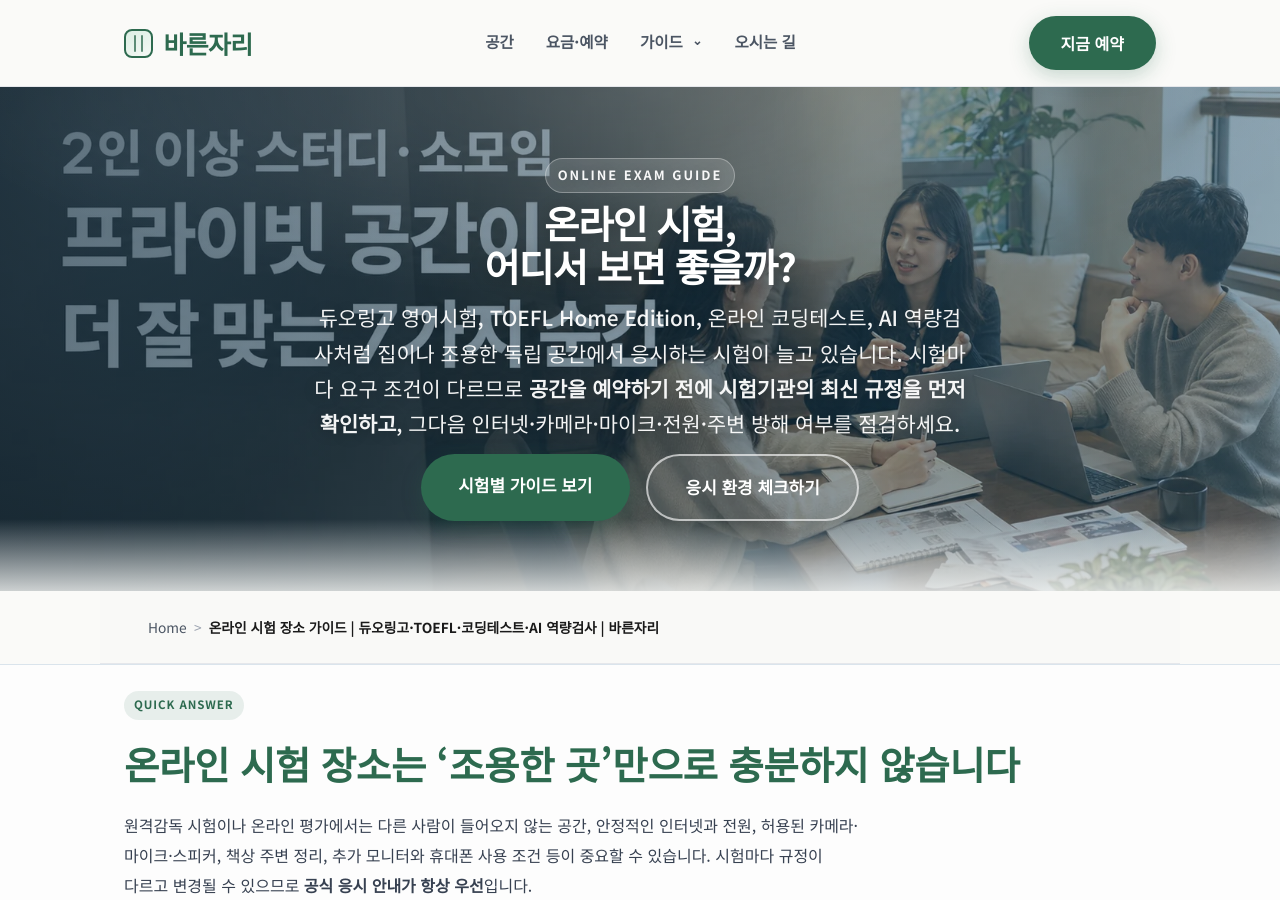
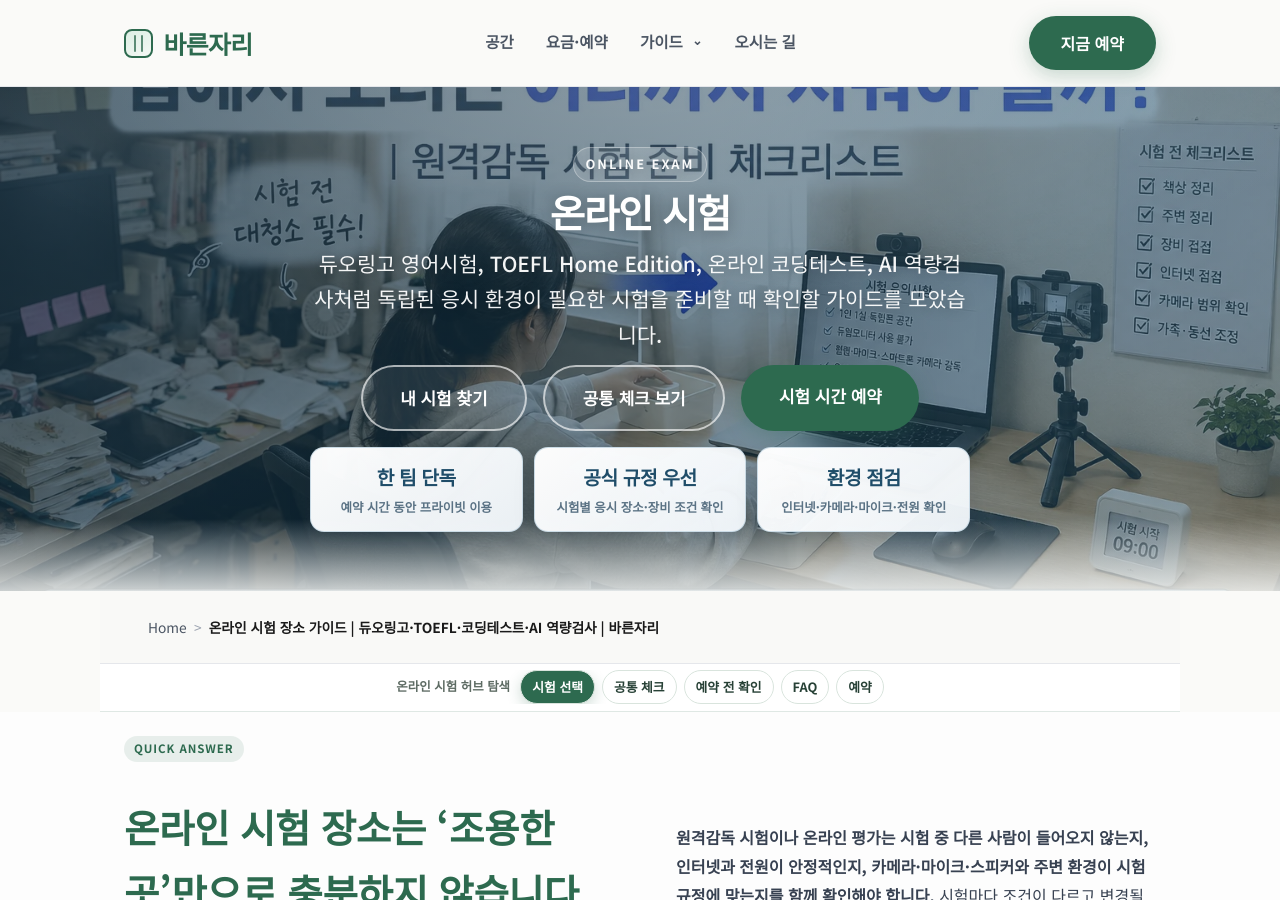
Before and after one commit to bareunspace/blog, a Jekyll site: the page built from exam.html, in a window 1280 px wide and 900 px high. Built offline with Jekyll 4.4.1, drawn with Linux system fonts in a browser that asks for light colours; some of the changed text lies outside the part shown.

Commit message:
Align exam hub UI with existing hub pages

```diff
--- a/exam.html
+++ b/exam.html
@@ -12,104 +12,161 @@
 css_version: 20260818-1
 script_version: 20260711-4
 ---
+
 <main class="about-page blog-hub study-hub exam-hub">
   <section id="home" class="study-hero">
     <div class="section-inner">
-      <p class="section-label">Online Exam Guide</p>
-      <h1 class="section-title">온라인 시험,<br />어디서 보면 좋을까?</h1>
-      <p class="hero-subtitle">듀오링고 영어시험, TOEFL Home Edition, 온라인 코딩테스트, AI 역량검사처럼 집이나 조용한 독립 공간에서 응시하는 시험이 늘고 있습니다. 시험마다 요구 조건이 다르므로 <strong>공간을 예약하기 전에 시험기관의 최신 규정을 먼저 확인하고</strong>, 그다음 인터넷·카메라·마이크·전원·주변 방해 여부를 점검하세요.</p>
+      <p class="section-label">Online Exam</p>
+      <h1 class="section-title">온라인 시험</h1>
+      <p class="hero-subtitle">듀오링고 영어시험, TOEFL Home Edition, 온라인 코딩테스트, AI 역량검사처럼 독립된 응시 환경이 필요한 시험을 준비할 때 확인할 가이드를 모았습니다.</p>
       <div class="hero-btns">
-        <a href="#exam-guides" class="btn-primary">시험별 가이드 보기</a>
-        <a href="#checklist" class="btn-outline">응시 환경 체크하기</a>
+        <a href="#exam-guides" class="btn-outline">내 시험 찾기</a>
+        <a href="#common-check" class="btn-outline">공통 체크 보기</a>
+        <a href="/booking/" class="btn-primary">시험 시간 예약</a>
+      </div>
+      <div class="study-hero-metrics" aria-label="온라인 시험 공간 핵심 안내">
+        <article class="study-metric-card">
+          <p class="study-metric-value">한 팀 단독</p>
+          <p class="study-metric-label">예약 시간 동안 프라이빗 이용</p>
+        </article>
+        <article class="study-metric-card">
+          <p class="study-metric-value">공식 규정 우선</p>
+          <p class="study-metric-label">시험별 응시 장소·장비 조건 확인</p>
+        </article>
+        <article class="study-metric-card">
+          <p class="study-metric-value">환경 점검</p>
+          <p class="study-metric-label">인터넷·카메라·마이크·전원 확인</p>
+        </article>
       </div>
     </div>
   </section>
 
   {% include breadcrumb.html %}
 
-  <section id="quick-answer" class="guide-summary-section study-surface">
+  <nav class="guide-toc" aria-label="온라인 시험 허브 목차">
+    <div class="guide-toc-inner">
+      <span class="guide-toc-label">온라인 시험 허브 탐색</span>
+      <a href="#exam-guides">시험 선택</a>
+      <a href="#common-check">공통 체크</a>
+      <a href="#checklist">예약 전 확인</a>
+      <a href="#faq">FAQ</a>
+      <a href="#booking">예약</a>
+    </div>
+  </nav>
+
+  <section id="quick-answer" class="guide-summary-section study-surface-soft" aria-label="온라인 시험 장소 빠른 답변">
     <div class="section-inner">
-      <p class="section-label">Quick Answer</p>
-      <h2 class="section-title">온라인 시험 장소는 ‘조용한 곳’만으로 충분하지 않습니다</h2>
-      <p class="section-desc">원격감독 시험이나 온라인 평가에서는 다른 사람이 들어오지 않는 공간, 안정적인 인터넷과 전원, 허용된 카메라·마이크·스피커, 책상 주변 정리, 추가 모니터와 휴대폰 사용 조건 등이 중요할 수 있습니다. 시험마다 규정이 다르고 변경될 수 있으므로 <strong>공식 응시 안내가 항상 우선</strong>입니다.</p>
-      <div class="about-highlight-grid">
-        <article class="about-highlight-card"><h3>독립된 공간</h3><p>시험 중 다른 사람의 출입이나 대화가 문제가 되지 않는지 확인합니다.</p></article>
-        <article class="about-highlight-card"><h3>인터넷·전원</h3><p>시험 전체 시간 동안 연결과 노트북 전원을 안정적으로 유지할 수 있는지 확인합니다.</p></article>
-        <article class="about-highlight-card"><h3>카메라·마이크</h3><p>시험기관이 요구하는 카메라 각도, 마이크, 스피커 또는 보조 카메라 조건을 확인합니다.</p></article>
-        <article class="about-highlight-card"><h3>책상과 주변 환경</h3><p>허용되지 않는 물건, 추가 화면, 메모지나 전자기기를 치워야 하는지 확인합니다.</p></article>
+      <div class="interview-flow-heading">
+        <p class="section-label">Quick Answer</p>
+        <h2 class="section-title">온라인 시험 장소는 ‘조용한 곳’만으로 충분하지 않습니다</h2>
+        <p><strong>원격감독 시험이나 온라인 평가는 시험 중 다른 사람이 들어오지 않는지, 인터넷과 전원이 안정적인지, 카메라·마이크·스피커와 주변 환경이 시험 규정에 맞는지를 함께 확인해야 합니다.</strong> 시험마다 조건이 다르고 변경될 수 있으므로 공식 응시 안내를 먼저 확인하세요.</p>
       </div>
     </div>
   </section>
 
-  <section id="exam-guides" class="blog-guides-section study-surface-soft">
+  <section id="exam-guides" class="guide-summary-section study-surface" aria-label="시험별 온라인 응시 가이드">
     <div class="section-inner">
-      <div class="blog-section-heading">
-        <div><p class="section-label">Exam Guides</p><h2 class="section-title">시험별 응시 공간 가이드</h2></div>
-        <p>시험 이름을 선택하면 집에서 응시할 때와 외부 독립 공간을 이용할 때 무엇을 확인해야 하는지 볼 수 있습니다.</p>
+      <div class="interview-flow-heading">
+        <p class="section-label">Choose Your Exam</p>
+        <h2 class="section-title">어떤 시험을 준비하나요?</h2>
+        <p>시험 이름을 먼저 선택하면 해당 시험에서 확인해야 할 공간과 장비 조건을 빠르게 볼 수 있습니다.</p>
       </div>
-      <div class="about-highlight-grid exam-guide-grid">
-        <article class="about-highlight-card">
-          <p class="section-label">Duolingo English Test</p>
-          <h3>듀오링고 영어시험</h3>
-          <p>조용하고 밝은 공간, 인터넷, 컴퓨터와 스마트폰 보조 카메라 등 DET 응시 환경을 준비할 때 확인할 항목을 정리했습니다.</p>
+      <div class="guide-summary-grid interview-flow-grid exam-guide-grid">
+        <article class="guide-summary-card">
+          <span>01</span>
+          <h2>듀오링고 영어시험</h2>
+          <p>조용하고 밝은 공간, 인터넷, 컴퓨터와 스마트폰 보조 카메라 등 DET 응시 환경을 확인합니다.</p>
           <p><a href="/posts/duolingo-english-test-space/">듀오링고 시험 장소 가이드 →</a></p>
         </article>
-        <article class="about-highlight-card">
-          <p class="section-label">TOEFL Home Edition</p>
-          <h3>TOEFL iBT Home Edition</h3>
-          <p>닫힌 공간, 컴퓨터, 카메라·마이크·스피커와 시험 중 주변 환경을 준비할 때 확인할 내용을 정리했습니다.</p>
-          <p><a href="/posts/toefl-home-edition-space/">TOEFL Home Edition 장소 가이드 →</a></p>
+        <article class="guide-summary-card">
+          <span>02</span>
+          <h2>TOEFL Home Edition</h2>
+          <p>닫힌 공간, 컴퓨터, 카메라·마이크·스피커와 시험 중 주변 환경을 확인합니다.</p>
+          <p><a href="/posts/toefl-home-edition-space/">TOEFL Home Edition 가이드 →</a></p>
         </article>
-        <article class="about-highlight-card">
-          <p class="section-label">Online Coding Test</p>
-          <h3>온라인 코딩테스트</h3>
-          <p>와이파이, 전원, 화면 공유나 녹화 여부, 독립 공간과 시험 시간을 고려해 응시 장소를 고르는 기준을 정리했습니다.</p>
-          <p><a href="/posts/online-coding-test-place/">온라인 코딩테스트 장소 가이드 →</a></p>
+        <article class="guide-summary-card">
+          <span>03</span>
+          <h2>온라인 코딩테스트</h2>
+          <p>와이파이, 전원, 화면 공유나 녹화 여부, 독립 공간과 시험 시간을 확인합니다.</p>
+          <p><a href="/posts/online-coding-test-place/">온라인 코딩테스트 가이드 →</a></p>
         </article>
-        <article class="about-highlight-card">
-          <p class="section-label">AI Competency Test</p>
-          <h3>AI 역량검사</h3>
-          <p>카메라·마이크를 사용하는 질의응답, 게임, 영상면접 등이 이어질 때 방해받지 않는 응시 환경을 확인합니다.</p>
-          <p><a href="/posts/ai-competency-test-space/">AI 역량검사 장소 가이드 →</a></p>
+        <article class="guide-summary-card">
+          <span>04</span>
+          <h2>AI 역량검사</h2>
+          <p>카메라·마이크를 사용하는 질의응답, 게임, 영상면접 중 방해받지 않는 환경을 확인합니다.</p>
+          <p><a href="/posts/ai-competency-test-space/">AI 역량검사 가이드 →</a></p>
         </article>
       </div>
-      <article class="exam-common-check">
-        <div>
-          <p class="section-label">Remote Proctoring</p>
-          <h3>온라인·원격감독 시험 공통 체크</h3>
-          <p>시험 한 번 때문에 집을 정리해야 할 때 책상, 주변 물건, 카메라 범위, 가족 동선까지 무엇을 확인해야 하는지 정리했습니다.</p>
-        </div>
-        <p><a href="/posts/online-exam-home-setup/" class="btn-outline">온라인 시험 준비 체크리스트</a></p>
-      </article>
     </div>
   </section>
 
-  <section id="checklist" class="guide-summary-section study-surface">
+  <section id="common-check" class="guide-summary-section study-surface-soft" aria-label="온라인 원격감독 시험 공통 체크">
     <div class="section-inner">
-      <p class="section-label">Before Booking</p>
-      <h2 class="section-title">부천에서 온라인 시험 장소를 찾기 전 확인할 것</h2>
-      <p class="section-desc">바른자리는 부천 신중동역 인근에서 한 팀이 예약 시간 동안 단독으로 이용하는 프라이빗 공간입니다. 다만 특정 시험의 공식 시험센터가 아니며, 시험기관이 외부 공간 응시를 허용하는지와 장비·환경 조건을 대신 보증하지 않습니다. 아래 항목을 공식 안내와 대조한 뒤 예약하세요.</p>
+      <div class="interview-flow-heading">
+        <p class="section-label">Remote Proctoring</p>
+        <h2 class="section-title">시험 이름이 달라도 먼저 확인할 것은 비슷합니다</h2>
+        <p>시험기관의 공식 규정을 확인한 뒤 공간, 장비, 시간을 차례대로 점검하면 응시 장소를 정하기 쉬워집니다.</p>
+      </div>
+      <div class="about-principle-grid">
+        <article class="about-principle-item" data-step="01">
+          <h3>공간</h3>
+          <p>다른 사람의 출입, 주변 소음, 책상 위 물건과 카메라에 보이는 범위를 확인합니다.</p>
+        </article>
+        <article class="about-principle-item" data-step="02">
+          <h3>장비</h3>
+          <p>노트북 또는 데스크톱, 운영체제, 카메라·마이크·스피커, 보조 카메라 조건을 확인합니다.</p>
+        </article>
+        <article class="about-principle-item" data-step="03">
+          <h3>시간</h3>
+          <p>체크인, 환경점검, 프로그램 설치와 감독관 확인까지 고려해 시험시간보다 여유 있게 준비합니다.</p>
+        </article>
+      </div>
+      <div class="hero-btns" style="margin-top:1.5rem;">
+        <a href="/posts/online-exam-home-setup/" class="btn-primary">온라인 시험 준비 체크리스트</a>
+      </div>
+    </div>
+  </section>
+
+  <section id="checklist" class="guide-summary-section study-surface" aria-label="부천 온라인 시험 장소 예약 전 확인">
+    <div class="section-inner">
+      <div class="interview-flow-heading">
+        <p class="section-label">Before Booking</p>
+        <h2 class="section-title">부천에서 온라인 시험 장소를 예약하기 전 확인할 것</h2>
+        <p>바른자리는 부천 신중동역 인근에서 한 팀이 예약 시간 동안 단독으로 이용하는 프라이빗 공간입니다. 특정 시험의 공식 시험센터가 아니며, 시험기관의 응시 승인이나 장비 적합성을 대신 보증하지 않습니다.</p>
+      </div>
       <div class="about-principle-grid">
         <article class="about-principle-item" data-step="01"><h3>응시 장소 규정</h3><p>자택만 허용되는지, 호텔·사무실·독립 공간 등 다른 장소에서도 가능한지 확인합니다.</p></article>
         <article class="about-principle-item" data-step="02"><h3>사용 기기</h3><p>노트북·데스크톱 허용 여부, 운영체제, 브라우저, 추가 모니터와 휴대폰 사용 조건을 확인합니다.</p></article>
         <article class="about-principle-item" data-step="03"><h3>카메라 범위</h3><p>얼굴만 촬영하는지, 책상이나 방 전체 스캔 또는 스마트폰 보조 카메라가 필요한지 확인합니다.</p></article>
-        <article class="about-principle-item" data-step="04"><h3>시험 시간</h3><p>체크인과 환경점검 시간을 포함해 예약 종료 전에 충분한 여유가 있는지 확인합니다.</p></article>
+        <article class="about-principle-item" data-step="04"><h3>예약 시간</h3><p>체크인과 환경점검 시간을 포함해 예약 종료 전에 시험을 마칠 수 있도록 충분한 여유를 둡니다.</p></article>
       </div>
       <div class="hero-btns" style="margin-top:1.5rem;">
         <a href="/booking/" class="btn-primary">이용시간·요금 확인하기</a>
-        <a href="/study/" class="btn-outline">스터디·소모임 가이드 보기</a>
+        <a href="/study/" class="btn-outline">스터디·소모임 가이드</a>
       </div>
     </div>
   </section>
 
   <section id="faq" class="study-surface-soft">
     <div class="section-inner">
-      <p class="section-label">FAQ</p>
-      <h2 class="section-title">온라인 시험 장소 관련 자주 묻는 질문</h2>
-      <div class="about-highlight-grid">
-        <article class="about-highlight-card"><h3>바른자리에서 모든 온라인 시험을 볼 수 있나요?</h3><p>아닙니다. 시험기관마다 응시 장소와 장비 조건이 다릅니다. 해당 시험이 외부 독립 공간에서의 응시를 허용하는지 공식 안내를 먼저 확인해야 합니다.</p></article>
-        <article class="about-highlight-card"><h3>노트북만 가져가면 되나요?</h3><p>시험에 따라 카메라·마이크·스피커, 스마트폰 보조 카메라, 특정 브라우저나 프로그램이 필요할 수 있습니다. 개인 시험 장비는 응시자가 준비하고 사전에 작동 여부를 확인하는 것이 좋습니다.</p></article>
-        <article class="about-highlight-card"><h3>예약시간은 시험시간과 똑같이 잡아도 되나요?</h3><p>환경점검, 체크인, 프로그램 설치나 감독관 확인이 길어질 수 있으므로 시험기관 안내에 맞춰 앞뒤 여유시간을 두는 편이 안전합니다.</p></article>
+      <div class="interview-flow-heading">
+        <p class="section-label">FAQ</p>
+        <h2 class="section-title">온라인 시험 장소 관련 자주 묻는 질문</h2>
+        <p>예약 전에 많이 확인하는 내용을 정리했습니다.</p>
+      </div>
+      <div class="contact-faq">
+        <details>
+          <summary>바른자리에서 모든 온라인 시험을 볼 수 있나요?</summary>
+          <div><p>아닙니다. 시험기관마다 응시 장소와 장비 조건이 다릅니다. 해당 시험이 외부 독립 공간에서의 응시를 허용하는지 공식 안내를 먼저 확인해야 합니다.</p></div>
+        </details>
+        <details>
+          <summary>노트북만 가져가면 되나요?</summary>
+          <div><p>시험에 따라 카메라·마이크·스피커, 스마트폰 보조 카메라, 특정 브라우저나 프로그램이 필요할 수 있습니다. 개인 시험 장비는 응시자가 준비하고 사전에 작동 여부를 확인하는 것이 좋습니다.</p></div>
+        </details>
+        <details>
+          <summary>예약시간은 시험시간과 똑같이 잡아도 되나요?</summary>
+          <div><p>환경점검, 체크인, 프로그램 설치나 감독관 확인이 길어질 수 있으므로 시험기관 안내에 맞춰 앞뒤 여유시간을 두는 편이 안전합니다.</p></div>
+        </details>
       </div>
     </div>
   </section>
@@ -119,56 +176,41 @@
       <p class="section-label">Book Your Time</p>
       <h2 class="section-title">시험 규정을 확인했다면, 방해받지 않을 시간을 확보하세요</h2>
       <p class="section-desc">시험기관의 최신 규정과 개인 장비 조건을 먼저 확인한 뒤 필요한 시간만큼 예약하세요. 바른자리는 시험 합격이나 시험기관의 응시 승인을 보장하는 서비스가 아니라, 예약 시간 동안 사용할 수 있는 프라이빗 공간입니다.</p>
-      <div class="hero-btns"><a href="/booking/" class="btn-primary">예약 가능한 시간 확인하기</a><a href="/posts/online-exam-home-setup/" class="btn-outline">온라인 시험 체크리스트 보기</a></div>
+      <div class="hero-btns">
+        <a href="/booking/" class="btn-primary">예약 가능한 시간 확인하기</a>
+        <a href="/posts/online-exam-home-setup/" class="btn-outline">시험 체크리스트 보기</a>
+      </div>
     </div>
   </section>
 </main>
+
 <style>
-@media (min-width: 980px) {
+main.about-page.exam-hub #home.study-hero {
+  background:
+    linear-gradient(114deg, rgba(18, 44, 61, .72), rgba(34, 84, 112, .46)),
+    radial-gradient(circle at 8% 15%, rgba(188, 214, 231, .24), transparent 30%),
+    radial-gradient(circle at 88% 14%, rgba(140, 177, 204, .22), transparent 34%),
+    url('/images/online-exam-home-setup.webp') center / cover no-repeat;
+}
+@media (min-width: 1000px) {
   .exam-hub .exam-guide-grid {
-    display: grid;
     grid-template-columns: repeat(4, minmax(0, 1fr));
-    gap: 1rem;
   }
 }
-.exam-hub .exam-common-check {
-  margin-top: 1.25rem;
-  padding: 1.25rem 1.35rem;
-  border: 1px solid #d7e2db;
-  border-radius: 18px;
-  background: #fff;
-  display: flex;
-  align-items: center;
-  justify-content: space-between;
-  gap: 1.5rem;
-}
-.exam-hub .exam-common-check h3 {
-  margin: .15rem 0 .45rem;
-}
-.exam-hub .exam-common-check p {
-  margin-bottom: 0;
-}
-.exam-hub .exam-common-check .btn-outline {
-  white-space: nowrap;
-}
-@media (max-width: 979px) and (min-width: 640px) {
+@media (min-width: 700px) and (max-width: 999px) {
   .exam-hub .exam-guide-grid {
-    display: grid;
     grid-template-columns: repeat(2, minmax(0, 1fr));
-    gap: 1rem;
+  }
+  .exam-hub .exam-guide-grid .guide-summary-card::after {
+    display: none !important;
   }
 }
-@media (max-width: 639px) {
+@media (max-width: 699px) {
   .exam-hub .exam-guide-grid {
-    display: grid;
     grid-template-columns: 1fr;
-    gap: 1rem;
   }
-  .exam-hub .exam-common-check {
-    display: block;
-  }
-  .exam-hub .exam-common-check > p {
-    margin-top: 1rem;
+  .exam-hub .exam-guide-grid .guide-summary-card::after {
+    display: none !important;
   }
 }
 </style>
```
